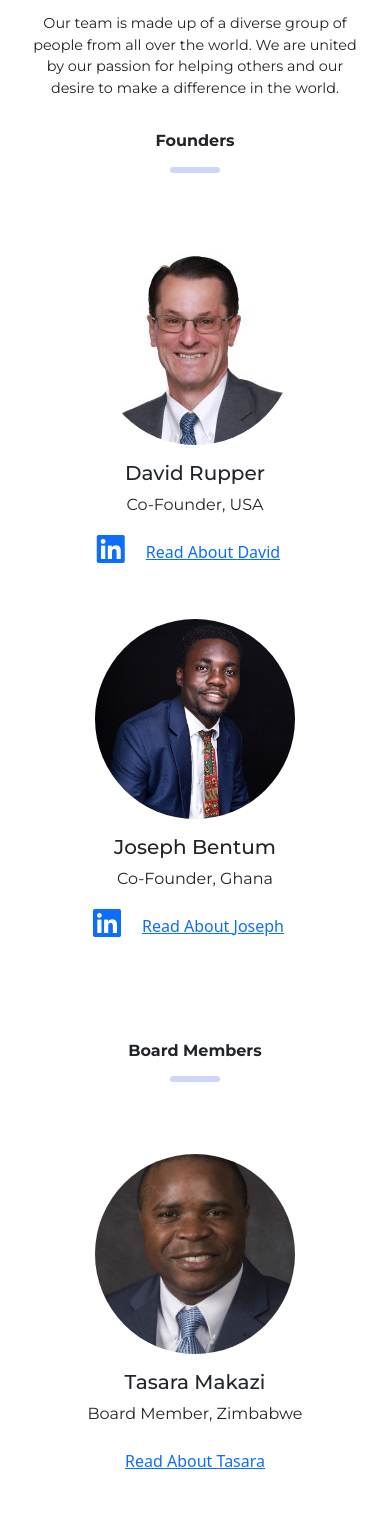
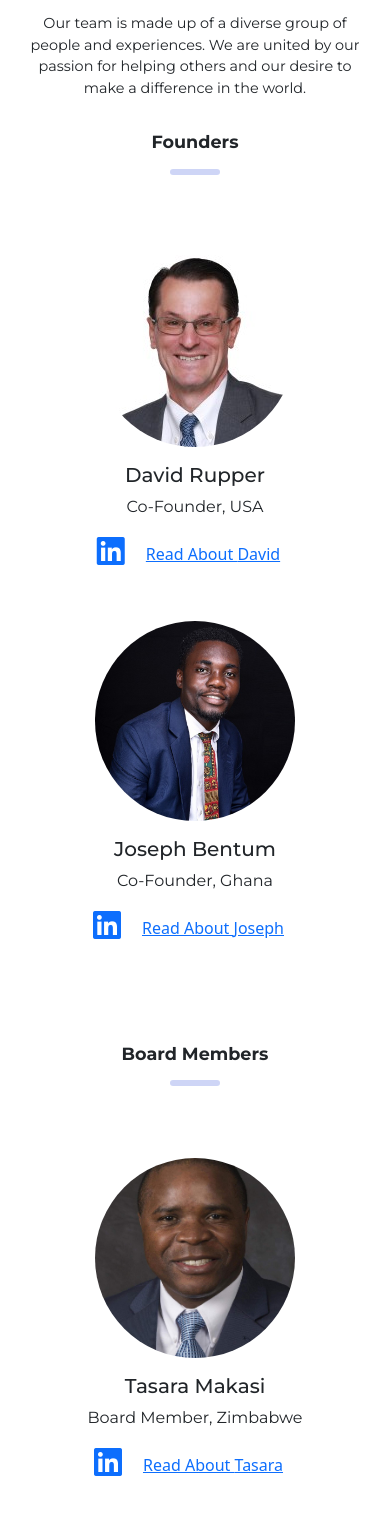
Before and after one commit to DevaWinner/afrika, a React (Vite) app: page /team in a window 390 px wide. Shown: the part 300-1826 px from the top of the page. Built offline with nearby package versions, Linux system fonts and the light colour scheme.

Commit message:
Delete unused images and files

```diff
--- a/src/App.css
+++ b/src/App.css
@@ -15,6 +15,7 @@
 .title h2 {
 	font-size: 1.1rem;
 	font-weight: 700;
+  text-transform: capitalize;
 }
 
 .title hr {
@@ -58,12 +59,12 @@
 
 @media (max-width: 480px) {
 	.title h2 {
-		font-size: 1rem;
+		font-size: 1.1rem;
 	}
 
 	.text p {
 		max-width: 90%;
-		font-size: 0.9rem;
+		font-size: 0.9em;
 	}
 
 	.button {
@@ -85,4 +86,8 @@
 		height: 100%;
 		object-fit: cover;
 	}
+
+  p {
+    font-size: 0.9rem !important;
+  }
 }
--- a/src/components/ProfileCard.jsx
+++ b/src/components/ProfileCard.jsx
@@ -23,7 +23,7 @@ const ProfileCard = ({ type, name, intro, image, bio, linkedin }) => {
 						src={image}
 						alt={`${name} photograph`}
             effect="blur"
-						className="img-fluid mb-3"
+						className="img-fluid mb-3 photo"
 					/>
 				</div>
 				<h3 className="fs-5">{name}</h3>
--- a/src/components/ProfileSection.jsx
+++ b/src/components/ProfileSection.jsx
@@ -6,7 +6,7 @@ const ProfileSection = ({ profiles, type }) => {
 	return (
 		<section className={`${type.toLowerCase()}-members my-5`}>
 			<Container>
-				<Row className="d-flex justify-content-center">
+				<Row className="d-flex justify-content-center profiles" xs={12}>
 					{profiles.map((profile, index) => (
 						<ProfileCard key={index} type={type} {...profile} />
 					))}
--- a/src/data/boardMembersData.json
+++ b/src/data/boardMembersData.json
@@ -1,15 +1,17 @@
 [
 	{
-		"name": "Tasara Makazi",
+		"name": "Tasara Makasi",
 		"intro": "Board Member, Zimbabwe",
 		"image": "/assets/tasari.jpg",
-		"bio": "Tasara Makasi, born and raised in Zimbabwe, Africa, is married to Shamiso Mberengwa and is a proud parent of four children. With a professional background spanning 15 years, he held various roles in Seminaries and Institutes of Religion, including serving as the Area Director for the then-Africa Southeast Area. \n\nTasara briefly taught at the University of Zimbabwe's Department of Public Health and currently serves as the Area Manager for BYU Pathway Worldwide, overseeing Africa South and Africa Central Areas.\n\nTasara Makasi holds a BSc Degree in Environmental Health from Solusi University, Zimbabwe. He earned his Master of Public Health (MPH) from the University of South Africa, South Africa, and is a doctoral candidate (expected in 2024) in Business Administration and Leadership at California Intercontinental University, USA. \n\nIn addition to his professional pursuits, Tasara is passionate about going on safaris and exploring the natural environment. He values spending quality time with his family and is actively engaged in coaching and mentoring."
+		"bio": "Tasara Makasi, born and raised in Zimbabwe, Africa, is married to Shamiso Mberengwa and is a proud parent of four children. With a professional background spanning 15 years, he held various roles in Seminaries and Institutes of Religion, including serving as the Area Director for the then-Africa Southeast Area. \n\nTasara briefly taught at the University of Zimbabwe's Department of Public Health and currently serves as the Area Manager for BYU Pathway Worldwide, overseeing Africa South and Africa Central Areas.\n\nTasara Makasi holds a BSc Degree in Environmental Health from Solusi University, Zimbabwe. He earned his Master of Public Health (MPH) from the University of South Africa, South Africa, and is a doctoral candidate (expected in 2024) in Business Administration and Leadership at California Intercontinental University, USA. \n\nIn addition to his professional pursuits, Tasara is passionate about going on safaris and exploring the natural environment. He values spending quality time with his family and is actively engaged in coaching and mentoring.",
+    "linkedin": "https://www.linkedin.com/in/tasara-makasi-1a382696/"
 	},
 	{
 		"name": "Steve Kapila Mutombo",
 		"intro": "Board Member, DR Congo",
 		"image": "https://thelordshands.org/wp-content/uploads/2022/10/SteveMKapila-1-1.jpeg",
-		"bio": "Steve is the founder of The Lord's Hands NGO, and passionate about humanitarian and social needs. His natural interest in charitable activities grew as he worked with LDS Charities assisting a senior missionary couple, and served as Bishop of the Kisima Ward of The Church of Jesus Christ of Latter-day Saints. \n\nSteve's professional experience includes working for The Church of Jesus Christ of Latter-day Saints in purchasing, fleet, information and communication systems, travel; distribution planning and sales, and as Regional Support Services Manager in the central region of the Africa Central Area. He holds a B.S in Systems Administration (IT) from ESIS, Lubumbashi DRC, a Postgraduate Diploma in Business Management from Regent Business School in South Africa, and is currently pursuing his Master's degree in Public Administration at Brigham Young University Provo-Utah. \n\nHe is married to Mukaz Kapila. They have 3 children."
+		"bio": "Steve is the founder of The Lord's Hands NGO, and passionate about humanitarian and social needs. His natural interest in charitable activities grew as he worked with LDS Charities assisting a senior missionary couple, and served as Bishop of the Kisima Ward of The Church of Jesus Christ of Latter-day Saints. \n\nSteve's professional experience includes working for The Church of Jesus Christ of Latter-day Saints in purchasing, fleet, information and communication systems, travel; distribution planning and sales, and as Regional Support Services Manager in the central region of the Africa Central Area. He holds a B.S in Systems Administration (IT) from ESIS, Lubumbashi DRC, a Postgraduate Diploma in Business Management from Regent Business School in South Africa, and is currently pursuing his Master's degree in Public Administration at Brigham Young University Provo-Utah. \n\nHe is married to Mukaz Kapila. They have 3 children.",
+    "linkedin": "https://www.linkedin.com/in/steve-kapila-mutombo-38855b123/"
 	},
 	{
 		"name": "Gary and Susan Peterson",
@@ -20,7 +22,8 @@
 	{
 		"name": "Tim Wanyonyi",
 		"intro": "Board Member",
-		"image": "path/to/image2.jpg",
-		"bio": "Jane Smith brings valuable insights to the board and has a background in..."
+		"image": "/assets/tim.jpeg",
+		"bio": "Jane Smith brings valuable insights to the board and has a background in...",
+		"linkedin": "https://www.linkedin.com/in/timsenior12219/"
 	}
 ]
--- a/src/pages/OurTeam.jsx
+++ b/src/pages/OurTeam.jsx
@@ -6,7 +6,6 @@ import techTeamData from "../data/techTeamData.json";
 import "../styles/OurTeam.css";
 
 const OurTeam = () => {
-
 	return (
 		<>
 			<Navbar />
@@ -24,9 +23,9 @@ const OurTeam = () => {
 				<div className="text d-flex">
 					<div className="title d-flex"></div>
 					<p>
-						Our team is made up of a diverse group of people from all over the
-						world. We are united by our passion for helping others and our
-						desire to make a difference in the world.
+						Our team is made up of a diverse group of people and experiences. We
+						are united by our passion for helping others and our desire to make
+						a difference in the world.
 					</p>
 				</div>
 				<div className="text d-flex">
--- a/src/styles/AboutStory.css
+++ b/src/styles/AboutStory.css
@@ -34,8 +34,7 @@
 	}
 
 	.story-line {
-		width: 15%;
-		height: 4px;
+		display: none;
 	}
 
 	.story-text {
--- a/src/styles/Reach.css
+++ b/src/styles/Reach.css
@@ -64,8 +64,8 @@
 	}
 
 	.operations .text {
-		font-size: 0.9rem;
-		font-weight: 600;
+		font-size: 1rem;
+		font-weight: 700;
 		text-align: center;
 	}
 
@@ -84,7 +84,7 @@
 	}
 
 	.country p {
-		font-size: 0.6rem;
-		font-weight: 700;
+		font-size: 0.9rem !important;
+		font-weight: 600;
 	}
 }
```
Also changed, not shown: public/assets/marion.jpg, public/assets/tim.jpeg (added), 49 other files (tests, documents, lock files or other folders).
